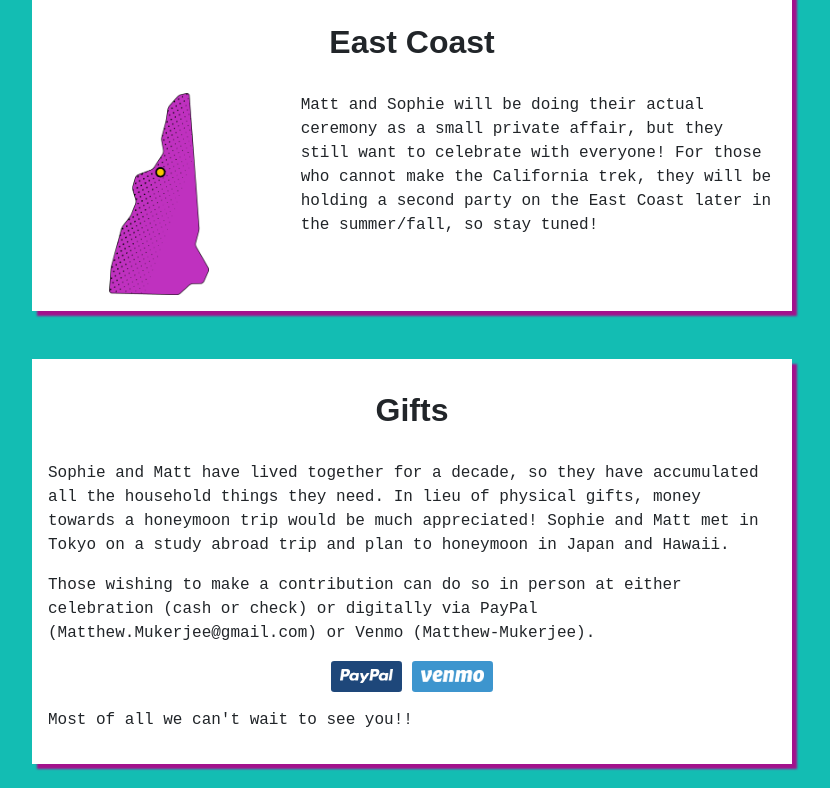
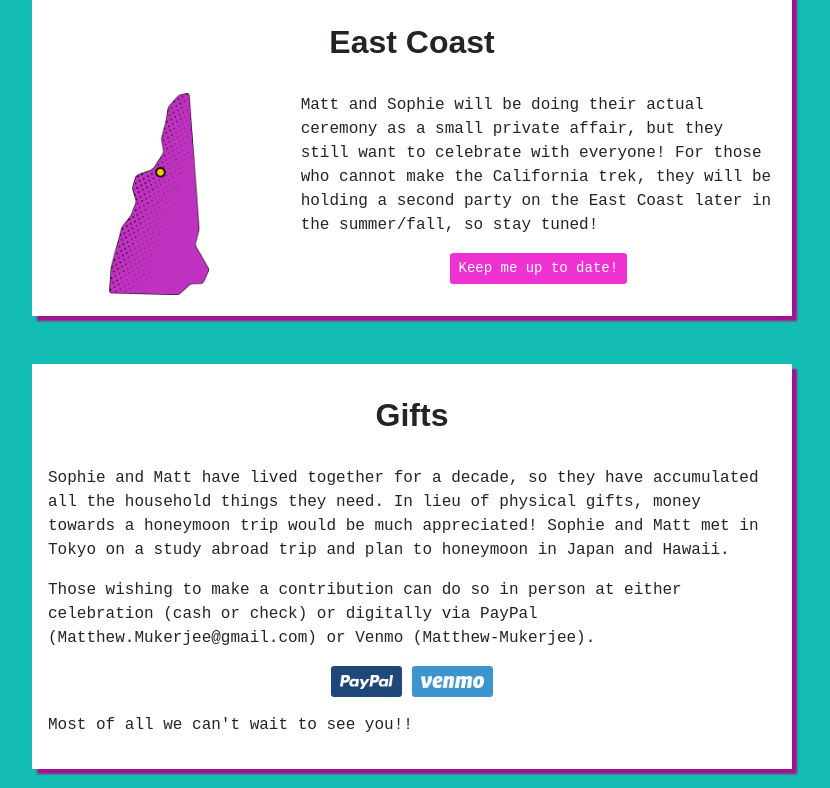
Before and after one commit to dtnaylor/matt-sophie-wedding, a Jekyll site: the page built from www/index.html, in a window 1280 px wide and 900 px high, scrolled down 1525 px, cut to the strip 0-788 px from the top of the window. Shown: the whole strip, without its empty margins (228-1058 px from the left). Built offline with Jekyll 4.4.1, drawn with Linux system fonts in a browser that asks for light colours; nearby versions of some CDN libraries; some web fonts are replaced.

Commit message:
parties: Subject line for RSVP emails

```diff
--- a/www/_includes/east.html
+++ b/www/_includes/east.html
@@ -11,6 +11,7 @@
 			</div>  <!-- col -->
 			<div class="col-md-8 col-sm-12 col-xs-12">
 				<p>Matt and Sophie will be doing their actual ceremony as a small private affair, but they still want to celebrate with everyone! For those who cannot make the California trek, they will be holding a second party on the East Coast later in the summer/fall, so stay tuned!</p>
+				<p class="text-center"><a class="btn btn-accent btn-sm" href="mailto:dahood87@gmail.com?subject=I'm intersted in the east coast party!">Keep me up to date!</a></p>
 			</div>  <!-- col -->
 		</div>  <!-- row -->
 	</div>  <!-- col -->
--- a/www/_includes/west.html
+++ b/www/_includes/west.html
@@ -35,7 +35,7 @@
 				</div>  <!-- collapse -->
 				</p>
 
-				<p class="text-center"><a class="btn btn-accent btn-sm" href="mailto:dahood87@gmail.com">RSVP to Sophie (dahood87@gmail.com)</a></p>
+				<p class="text-center"><a class="btn btn-accent btn-sm" href="mailto:dahood87@gmail.com?subject=I'm coming to the west coast party!">RSVP to Sophie (dahood87@gmail.com)</a></p>
 
 				<p>
 					<span class="title">Afterparty</span><br />
```
